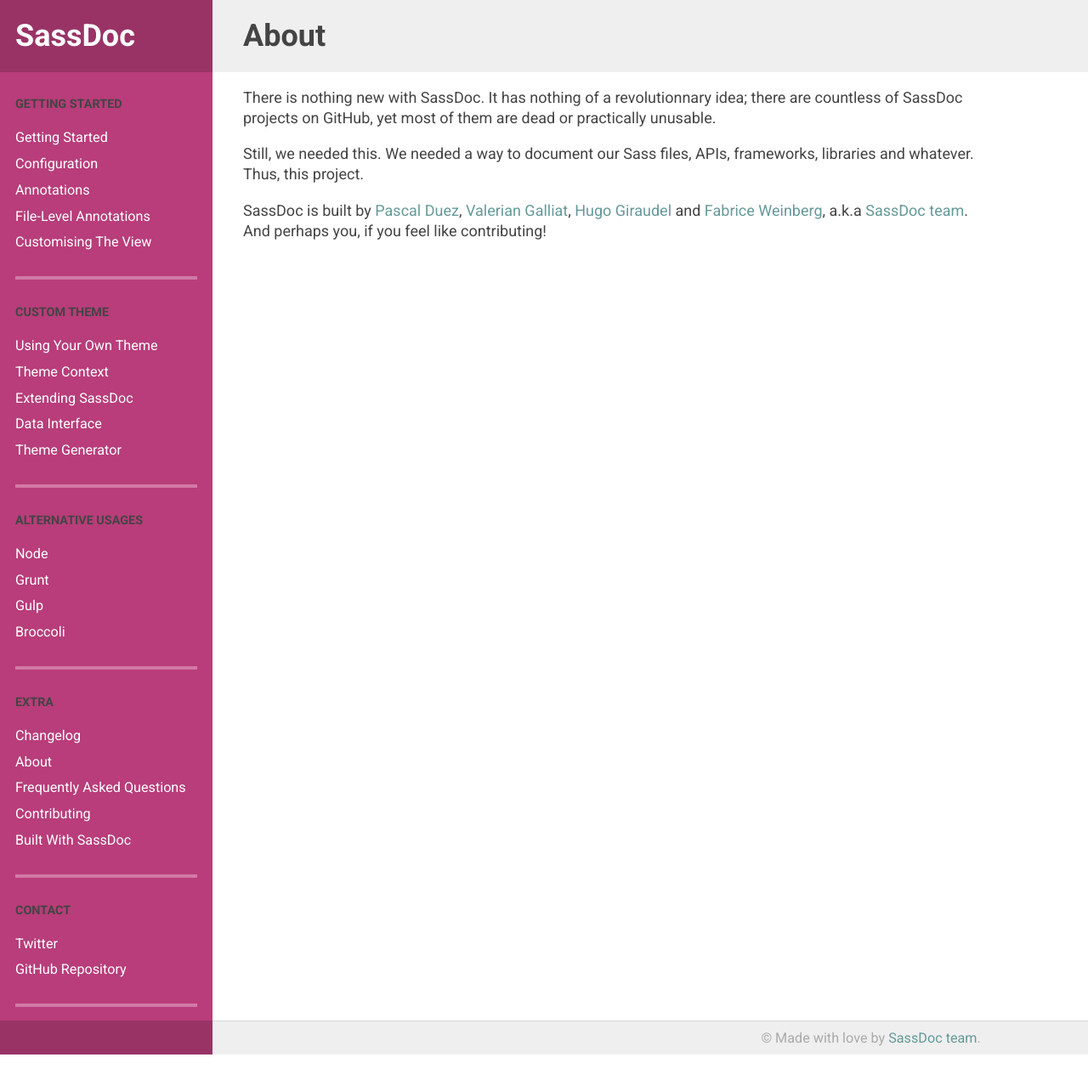
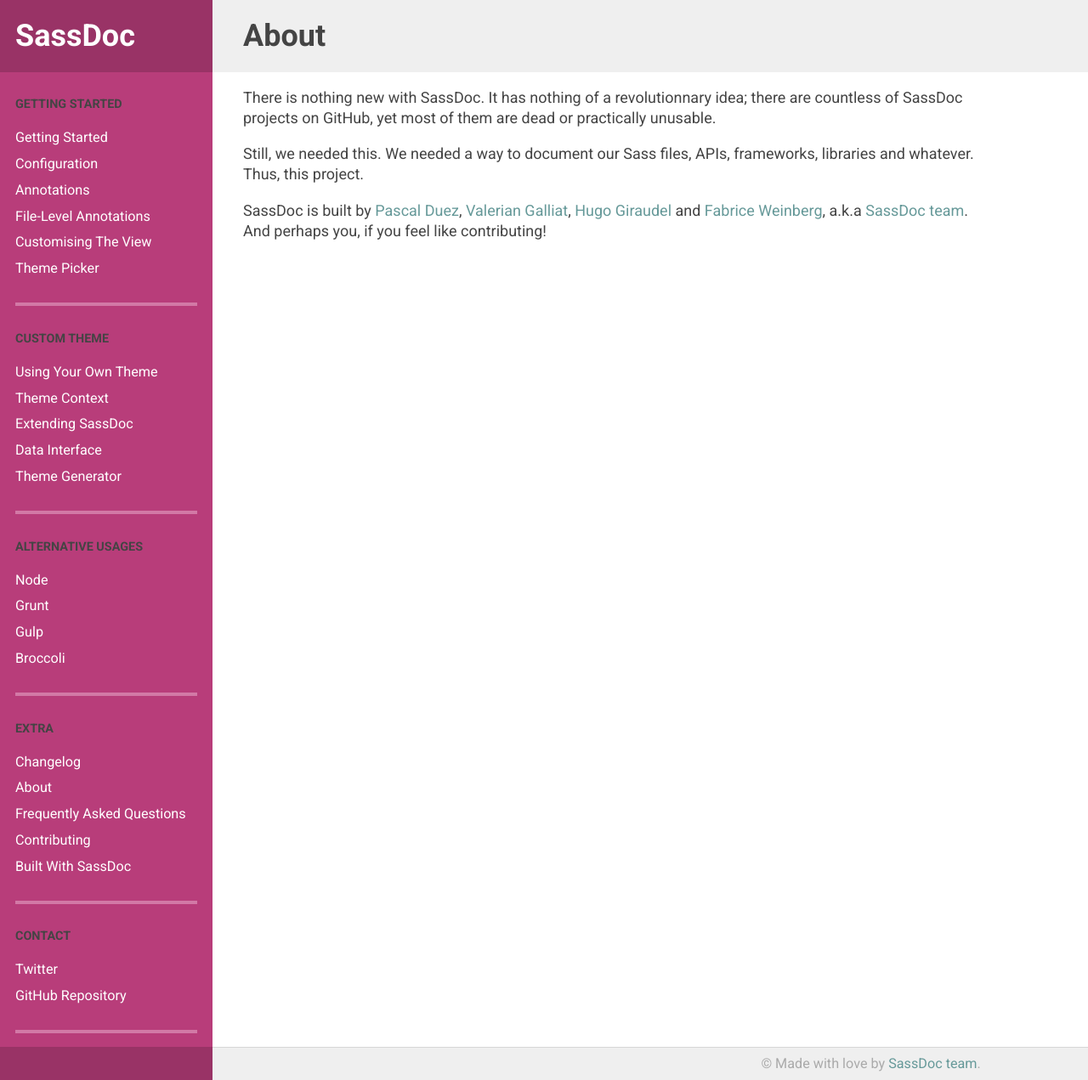
Before and after one commit to SassDoc/sassdoc.github.io, a Jekyll site: the page built from about/index.md, in a window 1280 px wide. Shown: the whole page at 85% size. Built offline with Jekyll 4.4.1, drawn with Linux system fonts in a browser that asks for light colours; before the commit the page ends 1241 px from its top, so only the background shows below that.

Commit message:
Added a page for theme picker to navigation

```diff
--- a/_data/navigation.yml
+++ b/_data/navigation.yml
@@ -14,6 +14,9 @@
       _blank: false
     - title: "Customising the view"
       url: "/customising-the-view/"
+      _blank: false
+    - title: "Theme picker"
+      url: "/theme-picker/"
       _blank: false
 - title: "Custom theme"
   order: 2
```
